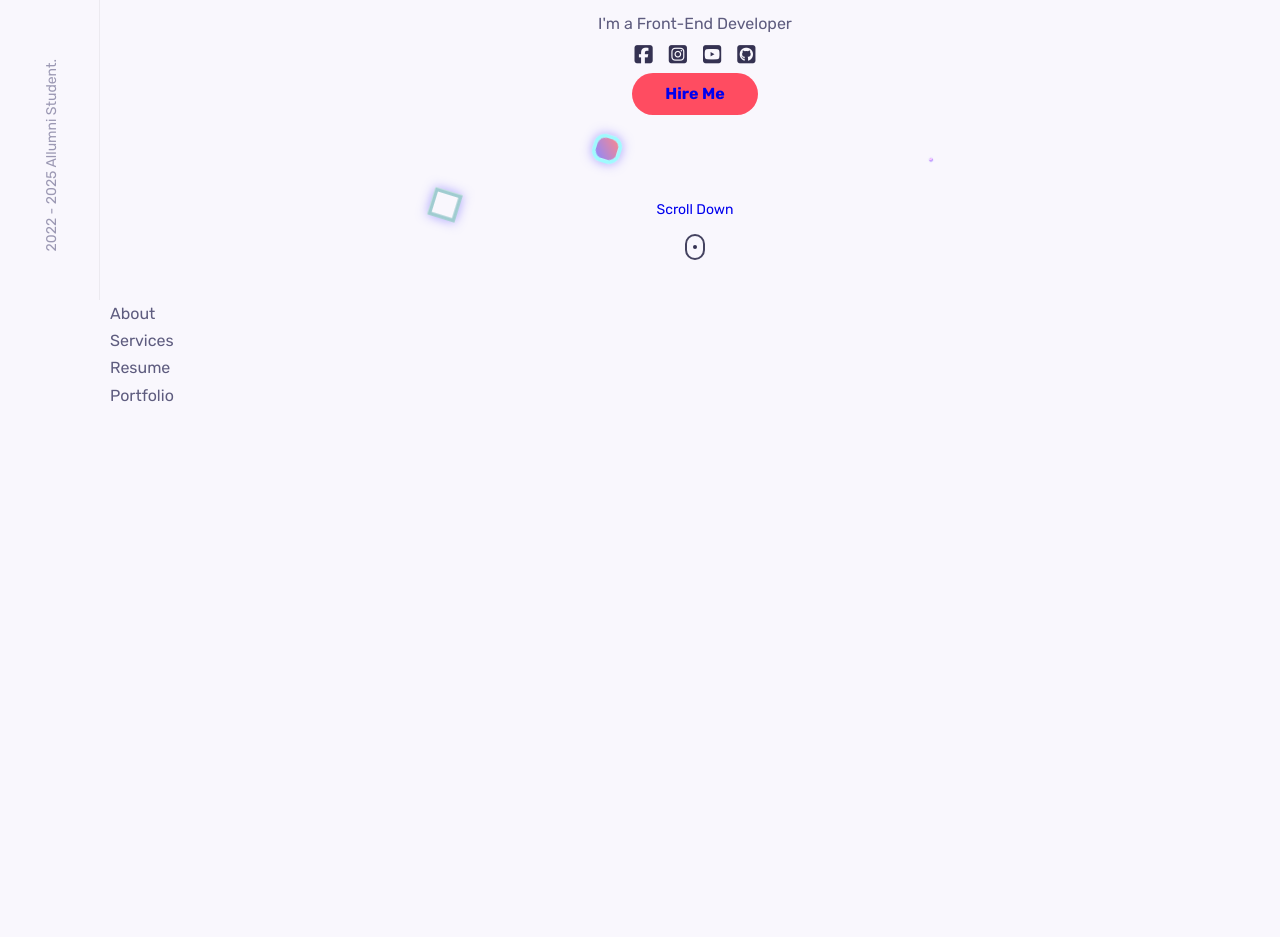
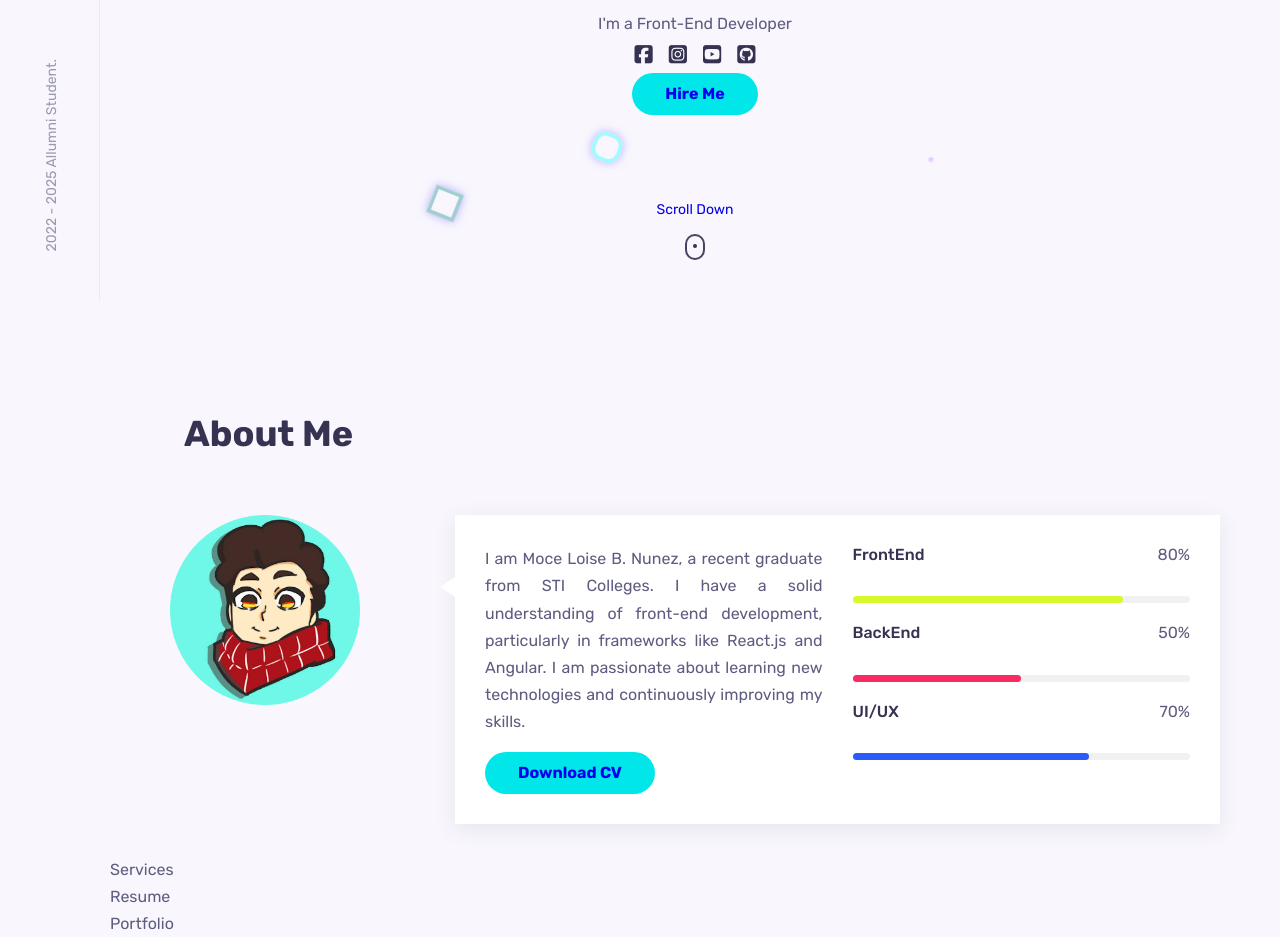
Before and after one commit to mocemoce/portfolio-website, a React (Create React App) app: page / in a window 1280 px wide. Shown: the part 500-1437 px from the top of the page. Before the commit the page ends 909 px from the top, so only its background shows below. Built offline with nearby package versions, Linux system fonts and the light colour scheme.

Commit message:
About Page
+fix minor bugs & design in home

```diff
--- a/src/components/About/About.css
+++ b/src/components/About/About.css
@@ -0,0 +1,67 @@
+.about_container{
+    grid-template-columns: 3fr 9fr;
+    column-gap: 1.875rem;
+}
+.about_data{
+    padding: 1.875rem;
+    background-color: var(--container-color);
+    box-shadow: var(--shadow);
+    border-radius: var(--border-radius);
+    grid-template-columns: repeat(2,1fr);
+    column-gap: 1.875rem;
+    align-items: flex-start;
+    position: relative;
+}
+.about_data::before{
+    content: '';
+    width: 0;
+    height: 0;
+    border-top: 10px solid transparent;
+    border-bottom: 10px solid transparent;
+    border-right: 15px solid var(--container-color);
+    position: absolute;
+    left: -0.93rem;
+    top:20%;
+}
+.about_description{
+    margin-bottom: 1rem;
+    text-align: justify;
+}
+.about_skills{
+    row-gap: 1.25rem;
+}
+.skills_titles{
+    display: flex;
+    justify-content: space-between;
+    margin-bottom: 2rem;
+}
+.skills_name{
+    font-size: var(--normal-font-size);
+    font-weight: var(--font-medium);
+}
+.skills_number{
+    line-height: 1.2;
+}
+.skills_bar,
+.skill_percentage{
+    height: 7px;
+    border-radius: 0.25rem;
+}
+.skills_bar{
+    background-color: #f1f1f1;
+}
+.skill_percentage{
+    display: block;
+}
+.frontend{
+    width: 80%;
+    background-color: rgb(217, 248, 43);
+}
+.backend{
+    width: 50%;
+    background-color: rgb(248, 43, 98);
+}
+.ui{
+    width: 70%;
+    background-color: rgb(43, 91, 248);
+}
--- a/src/components/About/About.jsx
+++ b/src/components/About/About.jsx
@@ -1,12 +1,61 @@
 import React from 'react';
 import "./About.css";
+import me from "../../assets/profile.png";
 
 const About = () => {
   return (
-    <div>
-      About
-    </div>
-  )
-}
+    <section className="about container section" id="about">
+      <h2 className="section_title">About Me</h2>
 
-export default About
+      <div className="about_container grid">
+        <img src={me} alt="" className="about_img" width="190px" />
+
+        <div className="about_data grid">
+          <div className="about_info">
+            <p className="about_description">
+            I am Moce Loise B. Nunez, a recent graduate from STI Colleges. I have a solid understanding of front-end development, particularly in frameworks like React.js and Angular. I am passionate about learning new technologies and continuously improving my skills.
+            </p>
+            <a href="#" className="btn">Download CV</a>
+          </div>
+
+          <div className="about_skills grid">
+            {/* FrontEnd Skill */}
+            <div className="skills_data">
+              <div className="skills_titles">
+                <h3 className="skills_name">FrontEnd</h3>
+                <span className="skills_number">80%</span>
+              </div>
+              <div className="skills_bar">
+                <span className="skill_percentage frontend"></span>
+              </div>
+            </div>
+
+            {/* BackEnd Skill */}
+            <div className="skills_data">
+              <div className="skills_titles">
+                <h3 className="skills_name">BackEnd</h3>
+                <span className="skills_number ">50%</span>
+              </div>
+              <div className="skills_bar">
+                <span className="skill_percentage backend" ></span>
+              </div>
+            </div>
+
+            {/* UI/UX Skill */}
+            <div className="skills_data">
+              <div className="skills_titles">
+                <h3 className="skills_name">UI/UX</h3>
+                <span className="skills_number ">70%</span>
+              </div>
+              <div className="skills_bar">
+                <span className="skill_percentage ui"></span>
+              </div>
+            </div>
+          </div>
+        </div>
+      </div>
+    </section>
+  );
+};
+
+export default About;
--- a/src/components/Home/Home.css
+++ b/src/components/Home/Home.css
@@ -221,13 +221,12 @@
 }
 
 .box div:nth-child(4n) {
-    clip-path: polygon(50% 0%, 0% 100%, 100% 100%); /* Triangle */
+  border-radius: 0; /* Square */
 }
 
 /* Adding Gradient Borders */
 .box div:nth-child(5n) {
   border: 5px solid transparent;
-    background: linear-gradient(45deg, #ff0000, #0000ff);
   background-clip: padding-box;
 }
 
--- a/src/index.css
+++ b/src/index.css
@@ -5,7 +5,7 @@
  :root{
     /*========== Colors ====================*/
     /*Color mode HSL(Hue, saturation, Lightness)*/
-    --first-color: hsl(353, 100%, 65%);
+    --first-color: hsl(181, 99%, 46%);
     --title-color: hsl(244, 24%, 26%);
     --text-color: hsl(244, 16%, 43%);
     --body-color: hsl(258, 60%, 98%);
@@ -119,7 +119,6 @@
 
 .section_title::before{
   content: '';
-  background: blue;                               /*change to png or gif later */
   height: 2.25rem;
   width: 2.25rem;
   position: absolute;
```
Lines whose indentation alone changed are shown as unchanged.
